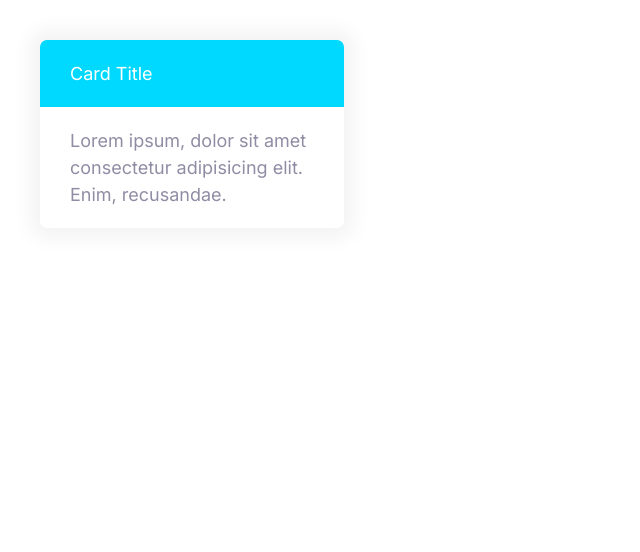
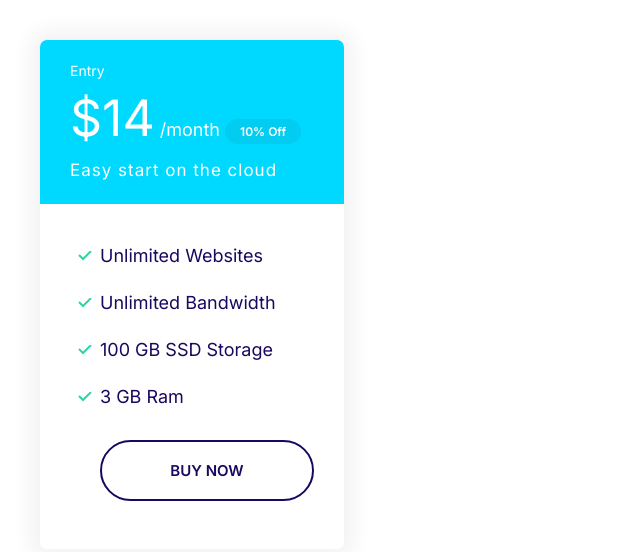
Before and after one commit to ProgVide/moshify, a plain HTML site: page index.html in a window 1280 px wide. Shown: the whole page, without its empty margins (0-640 px from the left). Drawn offline with Linux system fonts and the light colour scheme.

Commit message:
Build Plan Component

```diff
--- a/css/styles.css
+++ b/css/styles.css
@@ -122,6 +122,7 @@ a {
 
 .badge--small {
   font-size: 1.6rem;
+  padding: 0.5rem 1.5rem;
 }
 
 @media screen and (min-width: 1024px) {
@@ -304,3 +305,55 @@ a {
   background: var(--color-secondary);
   color: #fff;
 }
+
+.card--secondary .badge--secondary {
+  background: #02cdf1;
+}
+
+/* Plans */
+
+.plan__name {
+  color: #fff;
+  margin: 0;
+  font-weight: 500;
+  font-size: 2.4rem;
+}
+
+.plan__price {
+  font-size: 6rem;
+}
+
+.plan__billing-cyle {
+  font-size: 2.4rem;
+  font-weight: 300;
+  opacity: 0.8;
+  margin-right: 1rem;
+}
+
+.plan__description {
+  font-size: 2rem;
+  font-weight: 300;
+  letter-spacing: 1px;
+}
+
+.plan .list__item {
+  margin-bottom: 2rem;
+}
+
+@media screen and (min-width: 1024px) {
+  .plan__name {
+    font-size: 1.4rem;
+  }
+
+  .plan__price {
+    font-size: 5rem;
+  }
+
+  .plan__billing-cyle {
+    font-size: 1.6rem;
+  }
+
+  .plan__description {
+    font-size: 1.7rem;
+  }
+}
--- a/index.html
+++ b/index.html
@@ -16,11 +16,24 @@
   </head>
   <body>
     <div style="width: 30%; padding: 4rem">
-      <div class="card card--secondary">
-        <header class="card__header">Card Title</header>
-        <div class="card__body">
-          Lorem ipsum, dolor sit amet consectetur adipisicing elit. Enim,
-          recusandae.
+      <div class="plan">
+        <div class="card card--secondary">
+          <header class="card__header">
+            <h3 class="plan__name">Entry</h3>
+            <span class="plan__price">$14</span>
+            <span class="plan__billing-cycle">/month</span>
+            <span class="badge badge--secondary badge--small">10% Off</span>
+            <span class="plan__description">Easy start on the cloud</span>
+          </header>
+          <div class="card__body">
+            <ul class="list list--tick">
+              <li class="list__item">Unlimited Websites</li>
+              <li class="list__item">Unlimited Bandwidth</li>
+              <li class="list__item">100 GB SSD Storage</li>
+              <li class="list__item">3 GB Ram</li>
+              <button class="btn btn--outlook btn--block">Buy Now</button>
+            </ul>
+          </div>
         </div>
       </div>
     </div>
```
Also changed, not shown: components/card.html (renamed from components/card-component.html), components/input-groups.html (renamed from components/input-component.html).
